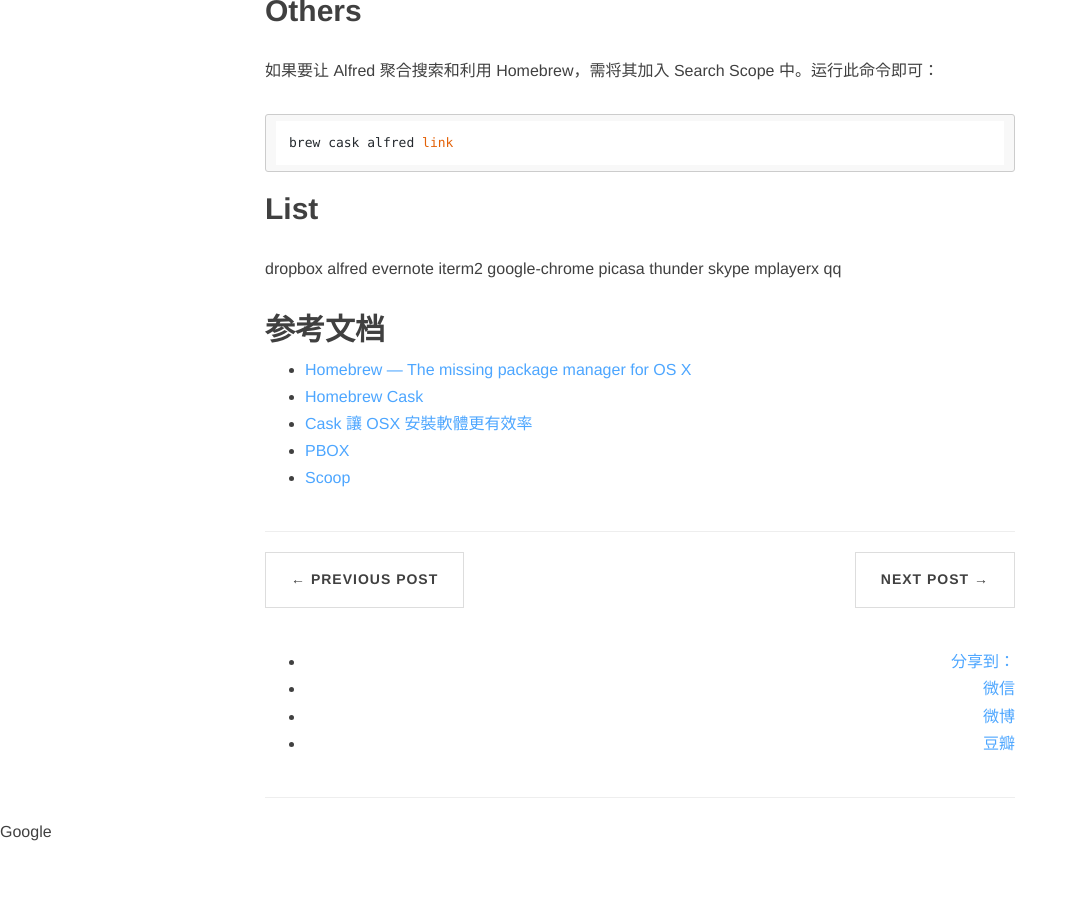
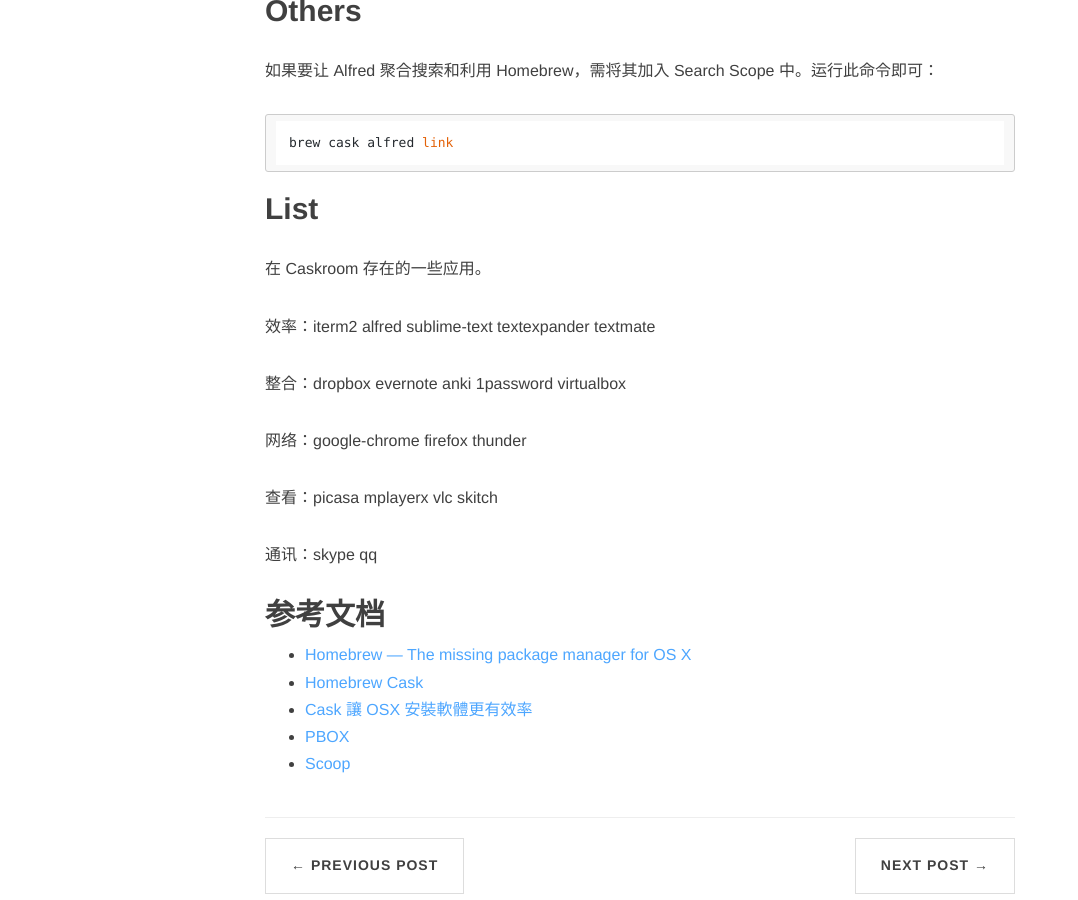
Before and after one commit to Azeril/Microdust, a Jekyll site: the page built from _posts/2015-11-19-Homebrew.md, in a window 1280 px wide and 900 px high, scrolled down 4613 px. Shown: the whole window, without its empty margins (0-1078 px from the left). Built offline with Jekyll 4.4.1, drawn with Linux system fonts in a browser that asks for light colours; nearby versions of some CDN libraries; comment, search, counter and statistics services are not loaded; before the commit the page ends 5458 px from its top, so only the background shows below that.

Commit message:
update the list

```diff
--- a/_posts/2015-11-19-Homebrew.md
+++ b/_posts/2015-11-19-Homebrew.md
@@ -180,7 +180,17 @@
 
 ## List
 
-dropbox alfred evernote iterm2 google-chrome picasa thunder skype mplayerx qq
+在 Caskroom 存在的一些应用。
+
+效率：iterm2 alfred sublime-text textexpander textmate
+
+整合：dropbox evernote anki 1password virtualbox
+
+网络：google-chrome firefox thunder
+
+查看：picasa mplayerx vlc skitch
+
+通讯：skype qq
 
 ## 参考文档
 
```
